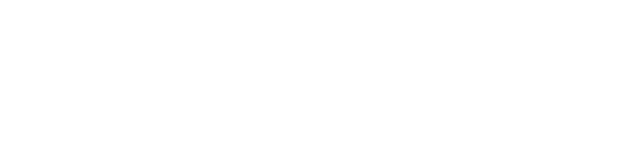
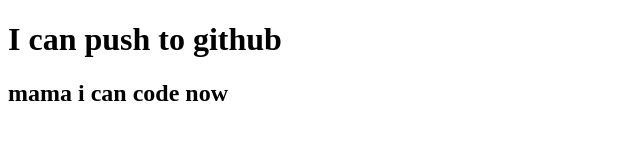
Before and after one commit to Yeasin-Arafat-01/my-second-repo, a plain HTML site: page index.html in a window 1280 px wide. Shown: the whole page, without its empty margins (0-640 px from the left). Drawn offline with Linux system fonts and the light colour scheme.

Commit message:
added header

```diff
--- a/index.html
+++ b/index.html
@@ -7,6 +7,7 @@
     <title>My second github repo</title>
 </head>
 <body>
-
+    <h1>I can push to github</h1>
+    <h2>mama i can code now</h2>
 </body>
 </html>
```
